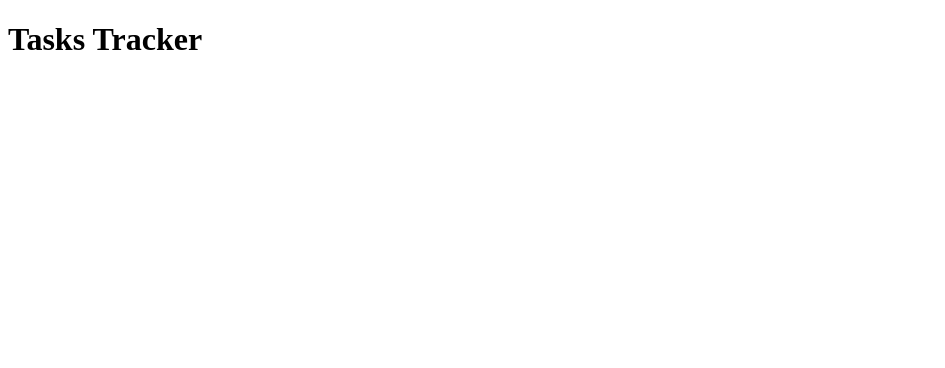
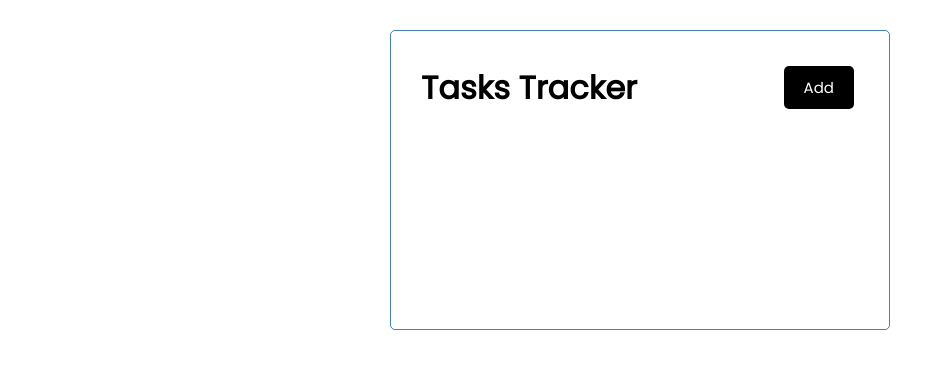
Before and after one commit to stefanpython/Task-tracker-angular, an Angular app: page / in a window 1280 px wide. Shown: the top 368 px of the page, without its empty margins (0-945 px from the left). Built offline with nearby package versions, Linux system fonts and the light colour scheme.

Commit message:
Initialize header and button components

```diff
--- a/src/app/app.component.html
+++ b/src/app/app.component.html
@@ -1 +1,3 @@
-<h1>{{ title }}</h1>
+<div class="container">
+    <app-header></app-header>
+</div>
--- a/src/app/app.component.ts
+++ b/src/app/app.component.ts
@@ -5,6 +5,4 @@
   templateUrl: "./app.component.html",
   styleUrls: ["./app.component.css"],
 })
-export class AppComponent {
-  title: string = "Tasks Tracker";
-}
+export class AppComponent {}
--- a/src/app/app.module.ts
+++ b/src/app/app.module.ts
@@ -2,10 +2,14 @@
 import { BrowserModule } from '@angular/platform-browser';
 
 import { AppComponent } from './app.component';
+import { HeaderComponent } from './components/header/header.component';
+import { ButtonComponent } from './components/button/button.component';
 
 @NgModule({
   declarations: [
-    AppComponent
+    AppComponent,
+    HeaderComponent,
+    ButtonComponent
   ],
   imports: [
     BrowserModule
--- /dev/null
+++ b/src/app/components/button/button.component.html
@@ -0,0 +1 @@
+<button class="btn">{{ text }}</button>
--- /dev/null
+++ b/src/app/components/header/header.component.css
@@ -0,0 +1,6 @@
+header {
+  display: flex;
+  justify-content: space-between;
+  align-items: center;
+  margin-bottom: 20px;
+}
--- /dev/null
+++ b/src/app/components/header/header.component.html
@@ -0,0 +1,4 @@
+<header>
+    <h1>{{ title }}</h1>
+    <app-button color="green" text="Add"></app-button>
+</header>
--- /dev/null
+++ b/src/app/components/header/header.component.ts
@@ -0,0 +1,10 @@
+import { Component } from "@angular/core";
+
+@Component({
+  selector: "app-header",
+  templateUrl: "./header.component.html",
+  styleUrls: ["./header.component.css"],
+})
+export class HeaderComponent {
+  title: string = "Tasks Tracker";
+}
--- a/src/styles.css
+++ b/src/styles.css
@@ -1 +1,77 @@
 /* You can add global styles to this file, and also import other style files */
+@import url("https://fonts.googleapis.com/css2?family=Poppins:wght@300;400&display=swap");
+
+* {
+  box-sizing: border-box;
+  margin: 0;
+  padding: 0;
+}
+
+body {
+  font-family: "Poppins", sans-serif;
+}
+
+.container {
+  max-width: 500px;
+  margin: 30px auto;
+  overflow: auto;
+  min-height: 300px;
+  border: 1px solid steelblue;
+  padding: 30px;
+  border-radius: 5px;
+}
+.btn {
+  display: inline-block;
+  background: #000;
+  color: #fff;
+  border: none;
+  padding: 10px 20px;
+  margin: 5px;
+  border-radius: 5px;
+  cursor: pointer;
+  text-decoration: none;
+  font-size: 15px;
+  font-family: inherit;
+}
+.btn:focus {
+  outline: none;
+}
+.btn:active {
+  transform: scale(0.98);
+}
+
+.btn-block {
+  display: block;
+  width: 100%;
+}
+
+.form-control {
+  margin: 20px 0;
+}
+
+.form-control label {
+  display: block;
+}
+
+.form-control input {
+  width: 100%;
+  height: 40px;
+  margin: 5px;
+  padding: 3px 7px;
+  font-size: 17px;
+}
+
+.form-control-check {
+  display: flex;
+  align-items: center;
+  justify-content: space-between;
+}
+
+.form-control-check label {
+  flex: 1;
+}
+
+.form-control-check input {
+  flex: 2;
+  height: 20px;
+}
```
Also changed, not shown: src/app/components/button/button.component.ts (added, +11 -0 lines), src/app/components/button/button.component.css (added), 2 other files (tests, documents, lock files or other folders).
